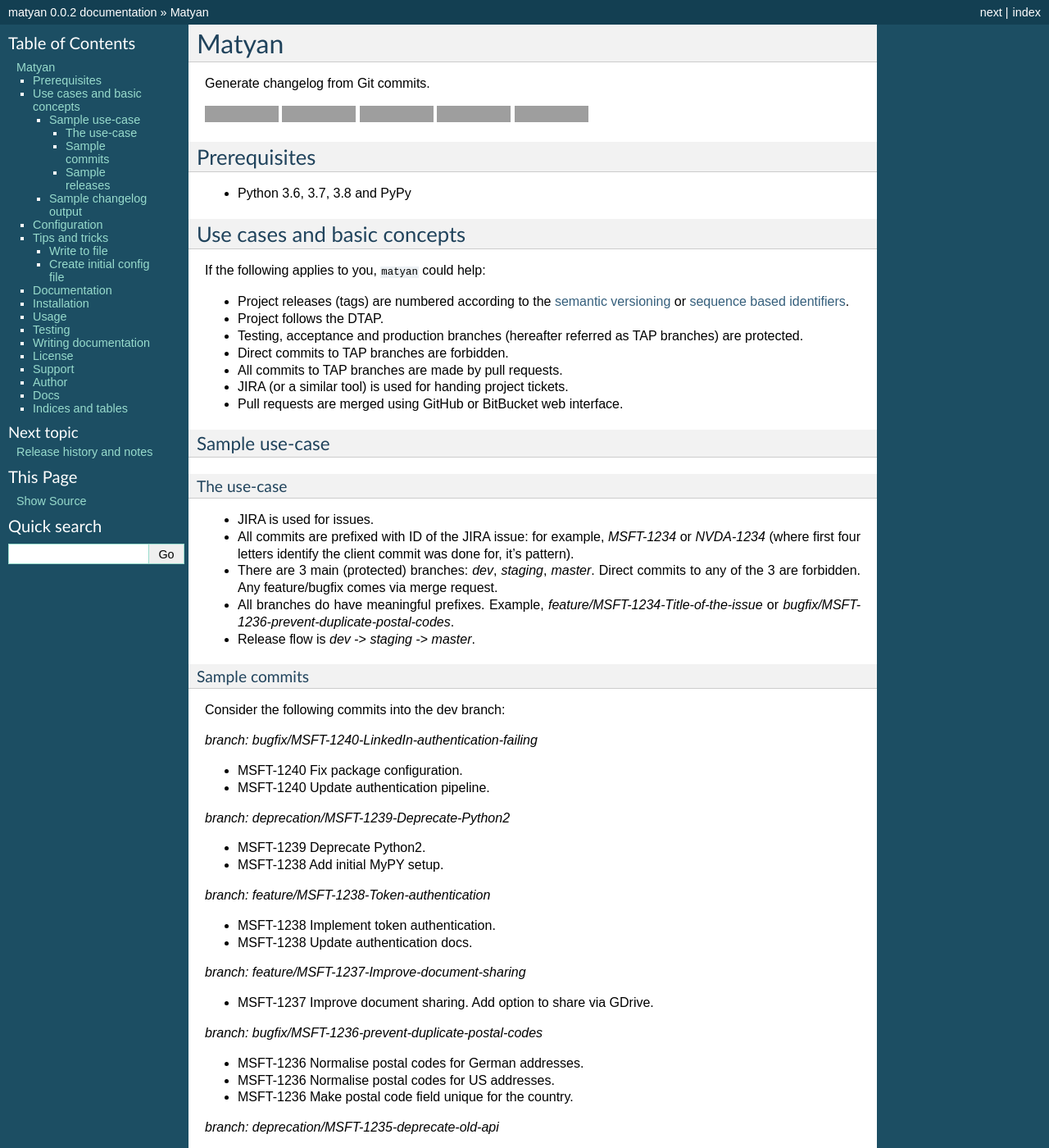
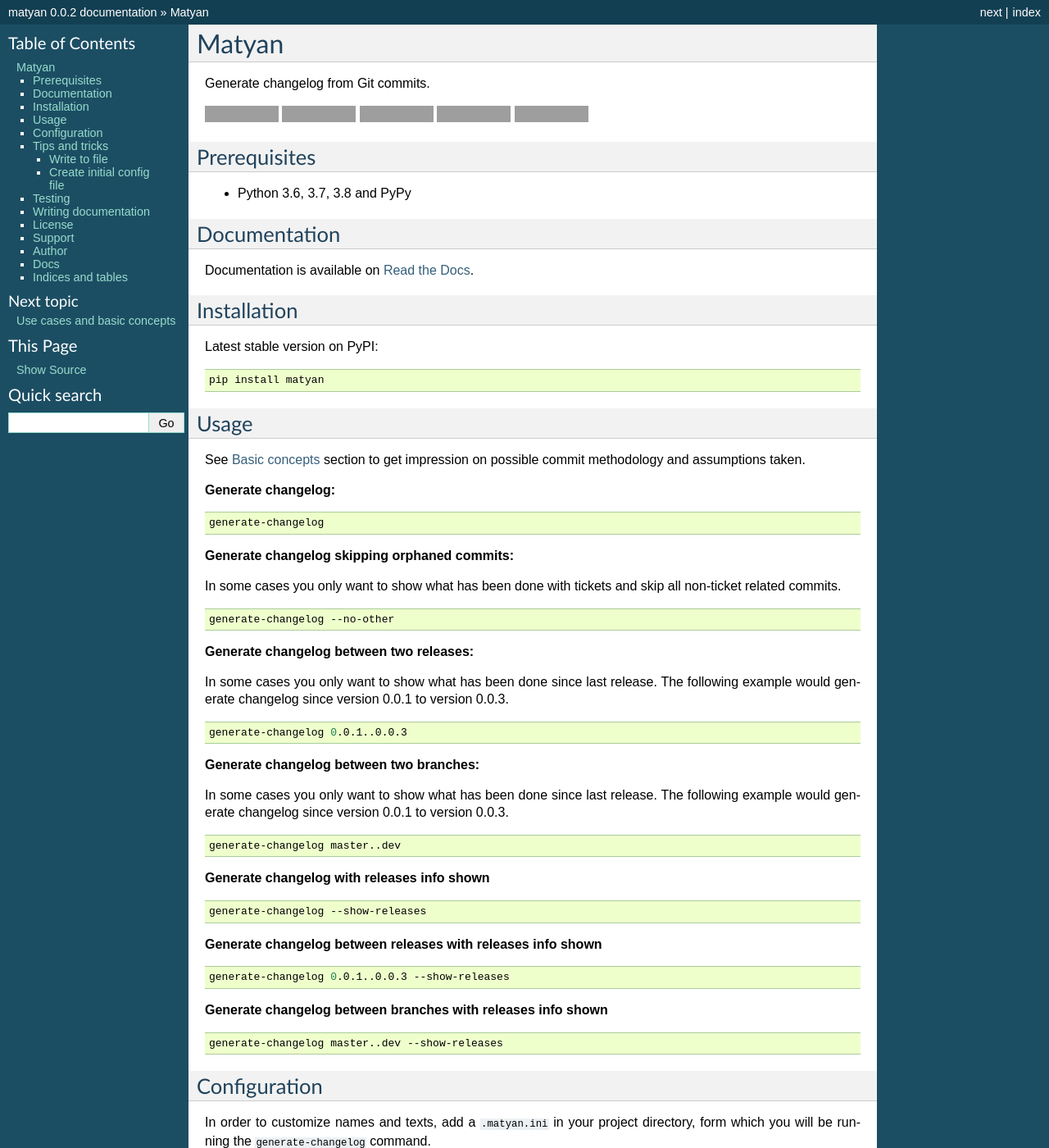
Before and after one commit to barseghyanartur/matyan, a Sphinx documentation site: the page built from docs/index.rst, in a window 1280 px wide and 1400 px high. Shown: the whole window at 82% size. Built offline with Sphinx 7.4.7, drawn with Linux system fonts in a browser that asks for light colours; pages that are not in the unit, such as notebooks, are missing from menus; some of the changed text lies outside the part shown; grey boxes are pictures that could not be loaded.

Commit message:
Fixes in docs

```diff
--- a/docs/index.rst
+++ b/docs/index.rst
@@ -27,136 +27,76 @@
 =============
 - Python 3.6, 3.7, 3.8 and PyPy
 
-Use cases and basic concepts
-============================
-If the following applies to you, ``matyan`` could help:
+Documentation
+=============
+Documentation is available on `Read the Docs
+<http://matyan.readthedocs.io/>`_.
 
-- Project releases (tags) are numbered according to the
-  `semantic versioning <https://semver.org/>`_ or
-  `sequence based identifiers <http://en.wikipedia.org/wiki/Software_versioning#Sequence-based_identifiers>`_.
-- Project follows the DTAP.
-- Testing, acceptance and production branches (hereafter referred as TAP
-  branches) are protected.
-- Direct commits to TAP branches are forbidden.
-- All commits to TAP branches are made by pull requests.
-- JIRA (or a similar tool) is used for handing project tickets.
-- Pull requests are merged using GitHub or BitBucket web interface.
+Installation
+============
+Latest stable version on PyPI:
 
-Sample use-case
----------------
-The use-case
-~~~~~~~~~~~~
-- JIRA is used for issues.
-- All commits are prefixed with ID of the JIRA issue: for example, `MSFT-1234`
-  or `NVDA-1234` (where first four letters identify the client commit was done
-  for, it's pattern).
-- There are 3 main (protected) branches: `dev`, `staging`, `master`.
-  Direct commits to any of the 3 are forbidden. Any feature/bugfix comes via
-  merge request.
-- All branches do have meaningful prefixes. Example,
-  `feature/MSFT-1234-Title-of-the-issue` or
-  `bugfix/MSFT-1236-prevent-duplicate-postal-codes`.
-- Release flow is `dev` -> `staging` -> `master`.
+.. code-block:: sh
 
-Sample commits
-~~~~~~~~~~~~~~
-Consider the following commits into the dev branch:
+    pip install matyan
 
-*branch: bugfix/MSFT-1240-LinkedIn-authentication-failing*
+Usage
+=====
+See `Basic concepts <https://matyan.readthedocs.io/en/latest/basic_concepts.html>`_
+section to get impression on possible commit methodology and assumptions taken.
 
-- MSFT-1240 Fix package configuration.
-- MSFT-1240 Update authentication pipeline.
+**Generate changelog:**
 
-*branch: deprecation/MSFT-1239-Deprecate-Python2*
+.. code-block:: sh
 
-- MSFT-1239 Deprecate Python2.
-- MSFT-1238 Add initial MyPY setup.
+    generate-changelog
 
-*branch: feature/MSFT-1238-Token-authentication*
+**Generate changelog skipping orphaned commits:**
 
-- MSFT-1238 Implement token authentication.
-- MSFT-1238 Update authentication docs.
+In some cases you only want to show what has been done with tickets and skip
+all non-ticket related commits.
 
-*branch: feature/MSFT-1237-Improve-document-sharing*
+.. code-block:: sh
 
-- MSFT-1237 Improve document sharing. Add option to share via GDrive.
+    generate-changelog --no-other
 
-*branch: bugfix/MSFT-1236-prevent-duplicate-postal-codes*
+**Generate changelog between two releases:**
 
-- MSFT-1236 Normalise postal codes for German addresses.
-- MSFT-1236 Normalise postal codes for US addresses.
-- MSFT-1236 Make postal code field unique for the country.
+In some cases you only want to show what has been done since last release.
+The following example would generate changelog since version 0.0.1 to
+version 0.0.3.
 
-*branch: deprecation/MSFT-1235-deprecate-old-api*
+.. code-block:: sh
 
-- MSFT-1235 Deprecate API v 2.0.
-- MSFT-1235 Update docs.
+    generate-changelog 0.0.1..0.0.3
 
-*branch: feature/MSFT-1234-car-type-suggester*
+**Generate changelog between two branches:**
 
-- MSFT-1234 Initial car type suggester implementation.
-- MSFT-1234 Add insurance amount indication based on car weight.
+In some cases you only want to show what has been done since last release.
+The following example would generate changelog since version 0.0.1 to
+version 0.0.3.
 
-Sample releases
-~~~~~~~~~~~~~~~
-All commits have been finally merged into master.
+.. code-block:: sh
 
-Releases have been made in the following way:
+    generate-changelog master..dev
 
-*0.1*
+**Generate changelog with releases info shown**
 
-- Merged issues MSFT-1234, MSFT-1235 and MSFT-1236
+.. code-block:: sh
 
-*0.2*
+    generate-changelog --show-releases
 
-- Merged issues MSFT-1237 and MSFT-1238
+**Generate changelog between releases with releases info shown**
 
-*Yet unreleased features/branches*
+.. code-block:: sh
 
-- MSFT-1239 and
+    generate-changelog 0.0.1..0.0.3 --show-releases
 
-Sample changelog output
------------------------
-The generated change log would look as follows:
+**Generate changelog between branches with releases info shown**
 
-.. code-block:: text
+.. code-block:: sh
 
-    ### 0.2
-
-    **Features**
-
-    *MSFT-1238 Token-authentication*
-
-    - Implement token authentication.
-    - Update authentication docs.
-
-    *MSFT-1237 Improve document sharing*
-
-    - Improve document sharing. Add option to share via GDrive.
-
-    ### 0.1
-
-    **Bugfixes**
-
-    *MSFT-1236 Prevent duplicate postal codes*
-
-    - Normalise postal codes for German addresses.
-    - Normalise postal codes for US addresses.
-    - Make postal code field unique for the country.
-
-    **Deprecations**
-
-    *MSFT-1235 Deprecate old api*
-
-    - Deprecate API v 2.0.
-    - Update docs.
-
-    **Features**
-
-    *MSFT-1234 Car type suggester*
-
-    - Initial car type suggester implementation.
-    - Add insurance amount indication based on car weight.
+    generate-changelog master..dev --show-releases
 
 Configuration
 =============
@@ -205,58 +145,6 @@
 .. code-block:: sh
 
     matyan-create-config
-
-Documentation
-=============
-Documentation is available on `Read the Docs
-<http://matyan.readthedocs.io/>`_.
-
-Installation
-============
-Latest stable version on PyPI:
-
-.. code-block:: sh
-
-    pip install matyan
-
-Usage
-=====
-**Generate changelog:**
-
-.. code-block:: sh
-
-    generate-changelog
-
-**Generate changelog skipping orphaned commits:**
-
-In some cases you only want to show what has been done with tickets and skip
-all non-ticket related commits.
-
-.. code-block:: sh
-
-    generate-changelog --no-other
-
-**Generate changelog between two releases:**
-
-In some cases you only want to show what has been done since last release.
-The following example would generate changelog since version 0.0.1 to
-version 0.0.3.
-
-.. code-block:: sh
-
-    generate-changelog 0.0.1..0.0.3
-
-**Generate changelog with releases info shown**
-
-.. code-block:: sh
-
-    generate-changelog --show-releases
-
-**Generate changelog between releases with releases info shown**
-
-.. code-block:: sh
-
-    generate-changelog 0.0.1..0.0.3 --show-releases
 
 Testing
 =======
```
Also changed, not shown: other parts of docs/index.rst (+1 -0 lines).
